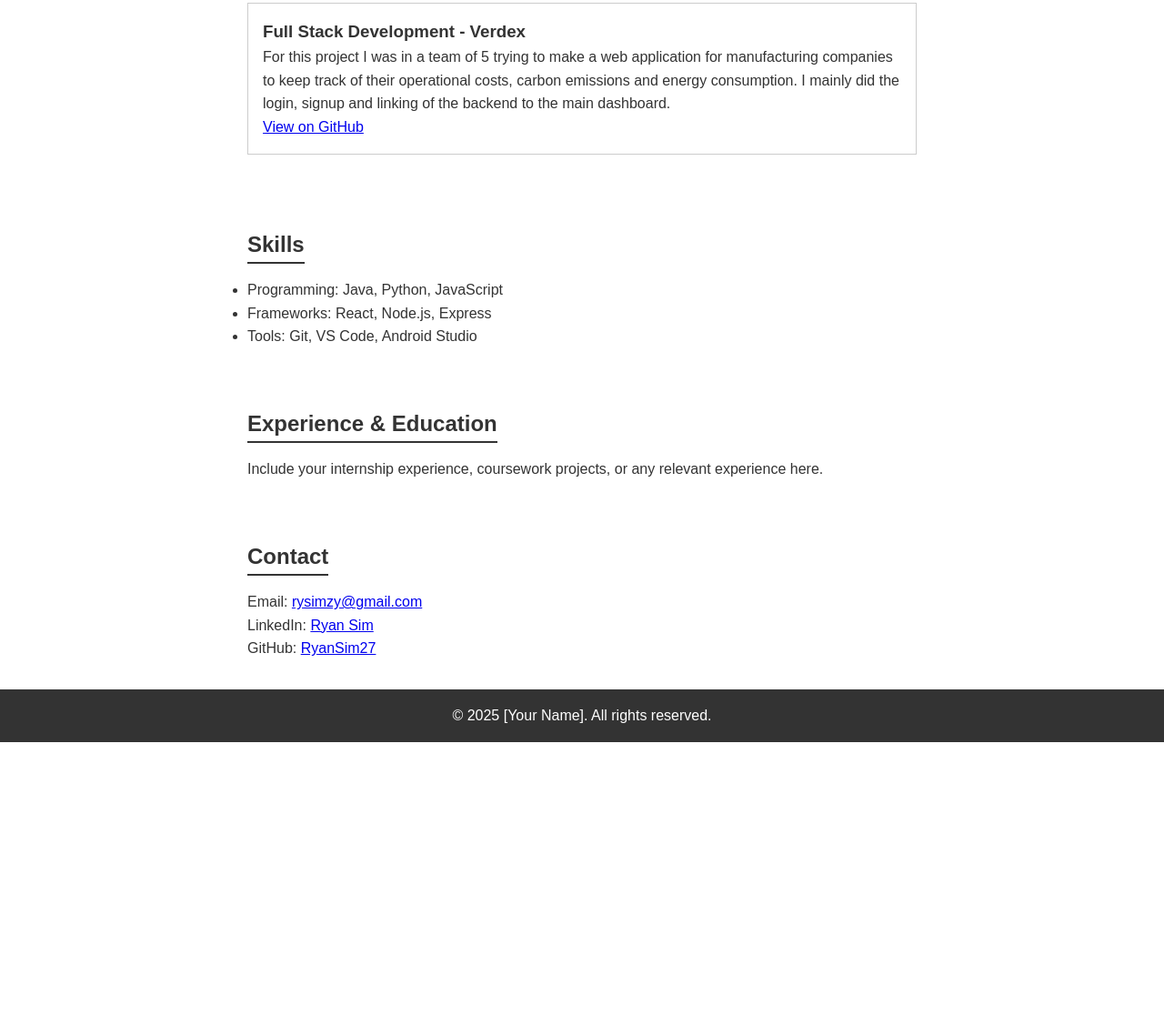
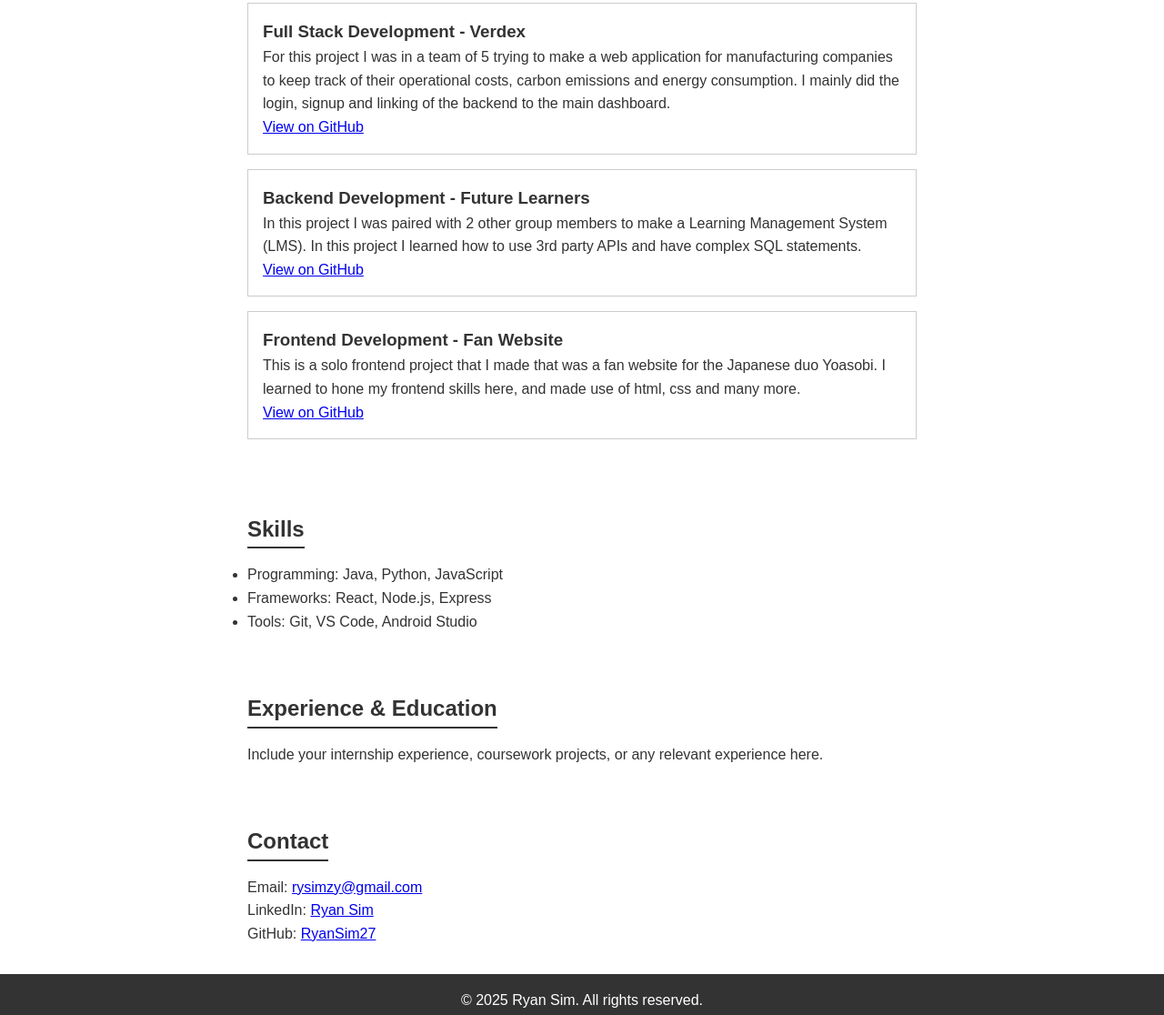
Before and after one commit to RyanSim27/Portfolio, a plain HTML site: page index.html in a window 1280 px wide. Shown: the part 399-1515 px from the top of the page at 91% size. Before the commit the page ends 1215 px from the top, so only its background shows below. Drawn offline with Linux system fonts and the light colour scheme.

Commit message:
adding more content

```diff
--- a/index.html
+++ b/index.html
@@ -3,7 +3,7 @@
 <head>
   <meta charset="UTF-8" />
   <meta name="viewport" content="width=device-width, initial-scale=1.0" />
-  <title>Portfolio - Ryan</title>
+  <title>Portfolio - Ryan Sim</title>
   <link rel="stylesheet" href="styles.css" />
 </head>
 <body>
@@ -41,7 +41,22 @@
         </p>
         <a href="https://github.com/s10260527/MARLY" target="_blank">View on GitHub</a>
       </article>
-      <!-- Repeat for additional projects -->
+
+      <article class="project">
+        <h3>Backend Development - Future Learners</h3>
+        <p>In this project I was paired with 2 other group members to make a Learning Management System (LMS).
+            In this project I learned how to use 3rd party APIs and have complex SQL statements.
+        </p>
+        <a href="https://github.com/COMET-C275/BED2024Apr_P07_T07" target="_blank">View on GitHub</a>
+      </article>
+
+      <article class="project">
+        <h3>Frontend Development - Fan Website</h3>
+        <p>This is a solo frontend project that I made that was a fan website for the Japanese duo Yoasobi. I learned to hone my frontend skills here,
+            and made use of html, css and many more.
+        </p>
+        <a href="https://github.com/RyanSim27/FEDAssignment1" target="_blank">View on GitHub</a>
+      </article>
     </section>
 
     <!-- Skills Section -->
@@ -71,7 +86,7 @@
 
   <!-- Footer -->
   <footer>
-    <p>&copy; 2025 [Your Name]. All rights reserved.</p>
+    <p>&copy; 2025 Ryan Sim. All rights reserved.</p>
   </footer>
 
   <script src="script.js"></script>
```
